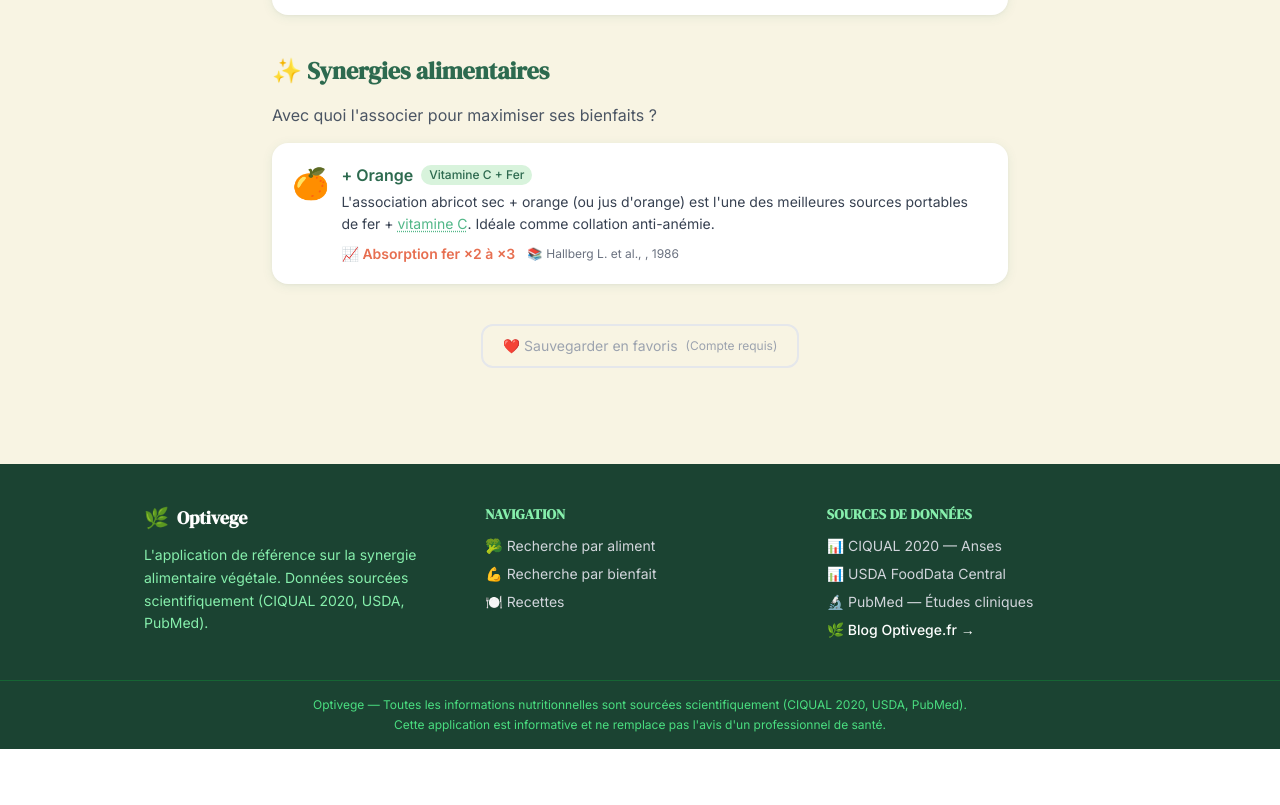
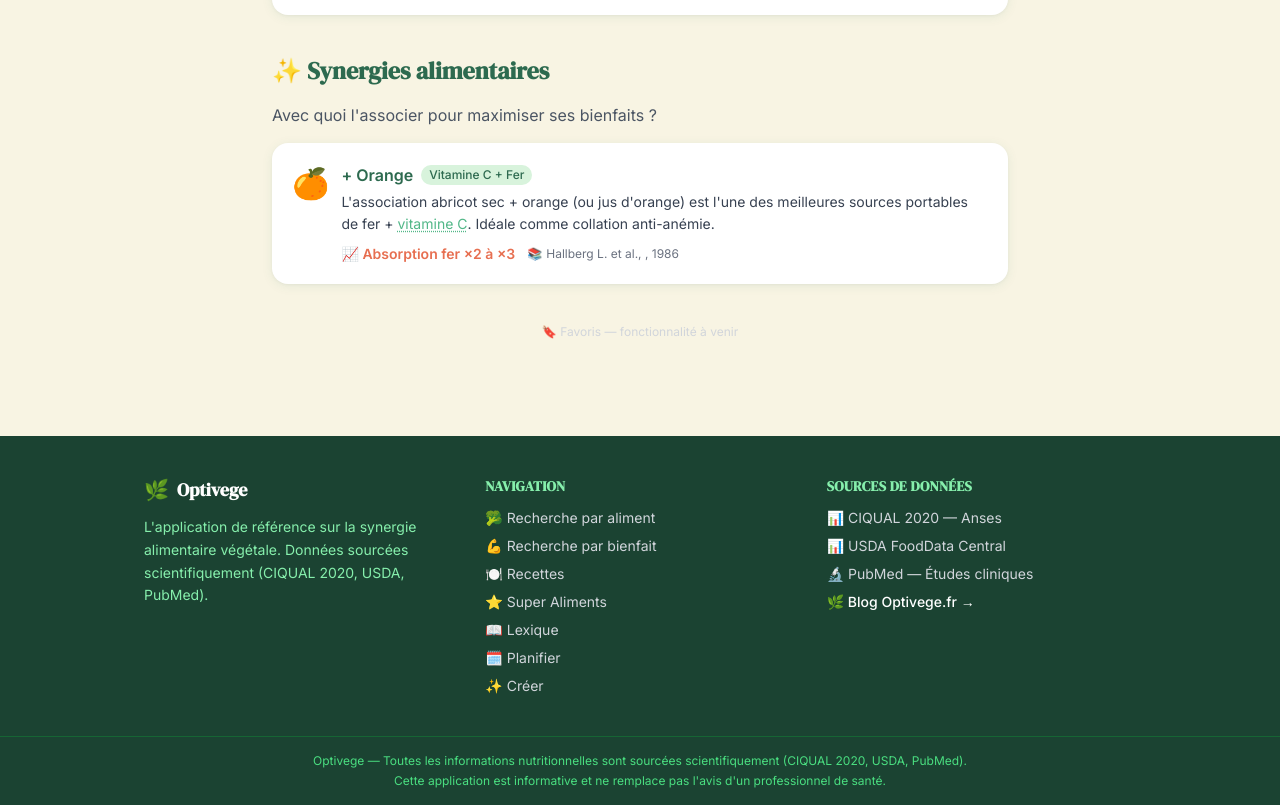
Before and after one commit to Antho-AG/ClaudeCode, a React (Vite) app in the folder optivege/: page /aliments/abricot_sec in a window 1280 px wide. Shown: the part 1065-1870 px from the top of the page. Before the commit the page ends 1814 px from the top, so only its background shows below. Built offline with nearby package versions, Linux system fonts and the light colour scheme.

Commit message:
Footer: liens manquants; FoodDetail: texte favoris discret; LexiquePage: meta titre

```diff
--- a/optivege/src/components/food/FoodDetail.jsx
+++ b/optivege/src/components/food/FoodDetail.jsx
@@ -196,16 +196,11 @@ export default function FoodDetail({ food }) {
         </section>
       )}
 
-      {/* Bouton favoris — désactivé en Phase 1 */}
+      {/* Favoris — à venir */}
       <div className="flex justify-center">
-        <button
-          disabled
-          title="Créez un compte pour sauvegarder vos favoris"
-          className="flex items-center gap-2 px-5 py-2.5 border-2 border-gray-200 rounded-xl text-gray-400 cursor-not-allowed text-sm"
-        >
-          ❤️ Sauvegarder en favoris
-          <span className="text-xs">(Compte requis)</span>
-        </button>
+        <span className="text-xs text-gray-300" style={{ fontFamily: 'Inter, sans-serif' }}>
+          🔖 Favoris — fonctionnalité à venir
+        </span>
       </div>
     </div>
   )
--- a/optivege/src/components/layout/Footer.jsx
+++ b/optivege/src/components/layout/Footer.jsx
@@ -21,6 +21,10 @@ export default function Footer() {
             <li><Link to="/aliments" className="text-gray-300 hover:text-white transition-colors">🥦 Recherche par aliment</Link></li>
             <li><Link to="/bienfaits" className="text-gray-300 hover:text-white transition-colors">💪 Recherche par bienfait</Link></li>
             <li><Link to="/recettes" className="text-gray-300 hover:text-white transition-colors">🍽️ Recettes</Link></li>
+            <li><Link to="/super-aliments" className="text-gray-300 hover:text-white transition-colors">⭐ Super Aliments</Link></li>
+            <li><Link to="/lexique" className="text-gray-300 hover:text-white transition-colors">📖 Lexique</Link></li>
+            <li><Link to="/planifier" className="text-gray-300 hover:text-white transition-colors">🗓️ Planifier</Link></li>
+            <li><Link to="/creer" className="text-gray-300 hover:text-white transition-colors">✨ Créer</Link></li>
           </ul>
         </div>
 
--- a/optivege/src/pages/LexiquePage.jsx
+++ b/optivege/src/pages/LexiquePage.jsx
@@ -1,6 +1,7 @@
 import { useEffect, useRef, useState } from 'react'
 import { useLocation } from 'react-router-dom'
 import lexiqueData from '../data/lexique.json'
+import useMeta from '../hooks/useMeta'
 
 const CATEGORIES = [...new Set(lexiqueData.map(t => t.categorie))].sort()
 
@@ -17,6 +18,10 @@ function groupByLetter(terms) {
 }
 
 export default function LexiquePage() {
+  useMeta({
+    title: 'Lexique de nutrition végétale — Définitions scientifiques | Optivege',
+    description: 'Glossaire complet des termes de nutrition végétale : définitions scientifiques, mécanismes biochimiques et références PubMed.',
+  })
   const location = useLocation()
   const [search, setSearch] = useState('')
   const [categorie, setCategorie] = useState('')
```
